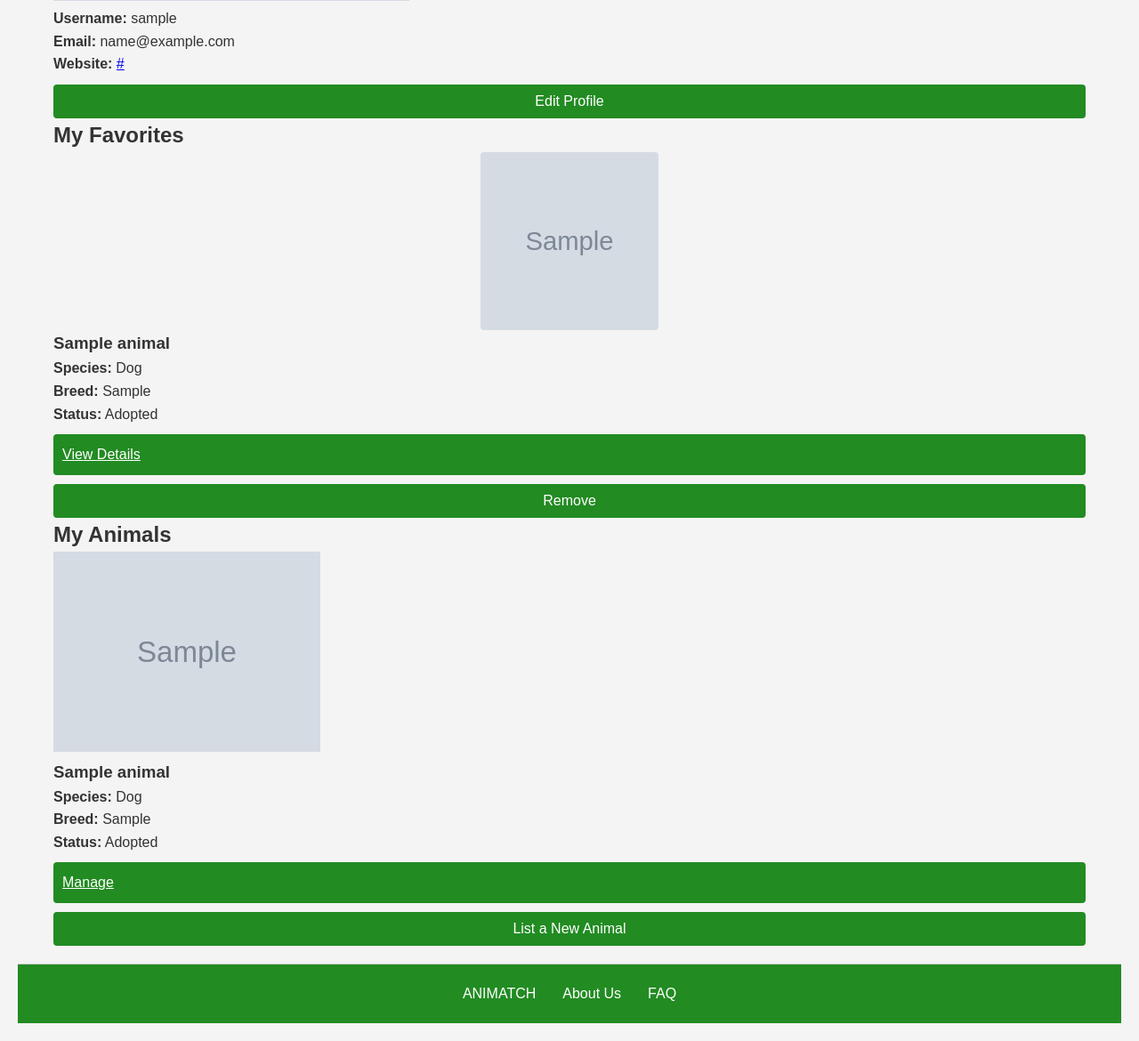
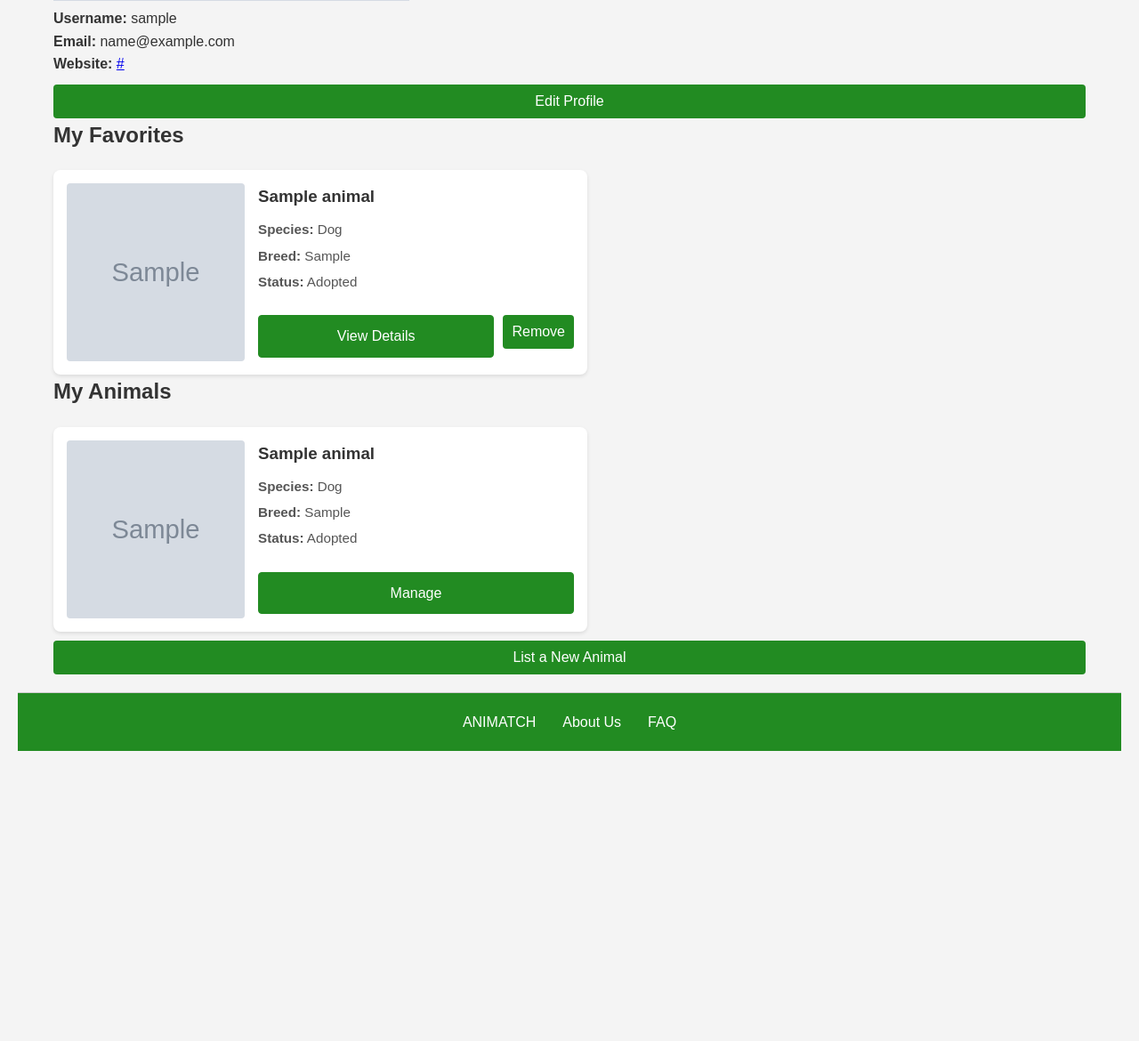
Before and after one commit to thesamedorcas/ANIMATCH, a Django app: page /account/ in a window 1280 px wide. Shown: the part 496-1666 px from the top of the page at 89% size. After the commit the page ends 1340 px from the top, so only its background shows below. Run offline with Django 3.2, Linux system fonts and the light colour scheme; a user stored in the database is signed in; tables that the repository leaves empty hold one stand-in row (values such as "Sample post"); grey boxes marked "Sample" are stand-in pictures.

Commit message:
Made some changes to the way the animals and account pages look for clarity and consistency

```diff
--- a/static/css/style.css
+++ b/static/css/style.css
@@ -274,7 +274,7 @@ footer {
     height: auto;
 }
 
-/* Favorites Slider on Home Page */
+/* Favourites Slider on Home Page */
 .favorites-slider {
     margin: 20px 0;
 }
@@ -286,7 +286,7 @@ footer {
     gap: 10px;
 }
 
-.slider-item a{
+.slider-item a {
     text-decoration: none;
     color: inherit;
     flex: 0 0 auto;
@@ -316,6 +316,86 @@ footer {
     font-weight: 600;
 }
 
+/* Container for animal cards */
+.animal-cards-container {
+    display: flex;
+    flex-wrap: wrap;
+    gap: 20px;
+    margin-top: 20px;
+    justify-content: flex-start;
+}
+
+/* Individual animal card */
+.animal-card {
+    display: flex;
+    background: #fff;
+    padding: 15px;
+    border-radius: 8px;
+    box-shadow: 0 2px 4px rgba(0,0,0,0.1);
+    width: 100%;
+    max-width: 600px;
+    margin: 0;
+}
+
+/* Image container for animal cards */
+.animal-card-image {
+    flex: 0 0 200px;
+    margin-right: 15px;
+}
+
+/* Uniform animal card photo */
+.animal-card-photo {
+    width: 200px;
+    height: 200px;
+    object-fit: cover;
+    border-radius: 4px;
+    display: block;
+}
+
+/* Info section for animal cards */
+.animal-card-info {
+    flex: 1;
+}
+
+.animal-card-info h3 {
+    margin-bottom: 10px;
+    color: #333;
+}
+
+.animal-card-info p {
+    margin: 5px 0;
+    font-size: 0.95rem;
+    color: #555;
+}
+
+/* Button grouping within animal cards */
+.animal-card-buttons {
+    display: flex;
+    gap: 10px;
+    margin-top: 15px;
+}
+
+a.btn.btn-primary {
+    width: 150px !important;
+    padding: 10px 20px !important;
+    font-size: 1em !important;
+    text-align: center;
+    display: inline-block;
+    white-space: nowrap;
+}
+
+a.btn.btn-danger {
+    background-color: #228B22;
+    border: 1px solid #228B22;
+    color: #fff;
+    padding: 10px 20px;
+    border-radius: 4px;
+    text-align: center;
+    text-decoration: none;
+    display: inline-block;
+    cursor: pointer;
+}
+
 .account-fav-photo {
     width: 200px;
     height: 200px;
--- a/templates/animals/account.html
+++ b/templates/animals/account.html
@@ -59,26 +59,28 @@ My Account
         <div class="favorites">
             <h2>My Favorites</h2>
             {% if favorites %}
-                <div class="animal-grid">
+                <div class="animal-cards-container">
                     {% for favorite in favorites %}
                         <div class="animal-card">
-                            <div class="animal-image">
+                            <div class="animal-card-image">
                                 {% if favorite.animal.picture %}
-                                    <img class="account-fav-photo" src="{{ favorite.animal.picture.url }}" alt="{{ favorite.animal.name }}">
+                                    <img class="animal-card-photo" src="{{ favorite.animal.picture.url }}" alt="{{ favorite.animal.name }}">
                                 {% else %}
-                                    <img class="account-fav-photo" src="{% static 'images/default-animal.jpg' %}" alt="{{ favorite.animal.name }}">
+                                    <img class="animal-card-photo" src="{% static 'images/default-animal.jpg' %}" alt="{{ favorite.animal.name }}">
                                 {% endif %}
                             </div>
-                            <div class="animal-info">
+                            <div class="animal-card-info">
                                 <h3>{{ favorite.animal.name }}</h3>
                                 <p><strong>Species:</strong> {{ favorite.animal.species }}</p>
                                 <p><strong>Breed:</strong> {{ favorite.animal.breed }}</p>
                                 <p><strong>Status:</strong> {% if favorite.animal.adopted %}Adopted{% else %}Available{% endif %}</p>
-                                <a href="{% url 'animals:animal_profile' favorite.animal.id %}" class="btn btn-primary">View Details</a>
-                                <form method="post" action="{% url 'animals:remove_favorite' favorite.animal.id %}">
-                                    {% csrf_token %}
-                                    <button type="submit" class="btn btn-danger">Remove</button>
-                                </form>
+                                <div class="animal-card-buttons">
+                                    <a href="{% url 'animals:animal_profile' favorite.animal.id %}" class="btn btn-danger">View Details</a>
+                                    <form method="post" action="{% url 'animals:remove_favorite' favorite.animal.id %}">
+                                        {% csrf_token %}
+                                        <button type="submit" class="btn btn-danger">Remove</button>
+                                    </form>
+                                </div>
                             </div>
                         </div>
                     {% endfor %}
@@ -91,22 +93,24 @@ My Account
         <div class="my-animals">
             <h2>My Animals</h2>
             {% if my_animals %}
-                <div class="animal-grid">
+                <div class="animal-cards-container">
                     {% for animal in my_animals %}
                         <div class="animal-card">
-                            <div class="animal-image">
+                            <div class="animal-card-image">
                                 {% if animal.picture %}
-                                    <img class="animal-photo" src="{{ animal.picture.url }}" alt="{{ animal.name }}">
+                                    <img class="animal-card-photo" src="{{ animal.picture.url }}" alt="{{ animal.name }}">
                                 {% else %}
-                                    <img class="animal-photo" src="{% static 'images/default-animal.jpg' %}" alt="{{ animal.name }}">
+                                    <img class="animal-card-photo" src="{% static 'images/default-animal.jpg' %}" alt="{{ animal.name }}">
                                 {% endif %}
                             </div>
-                            <div class="animal-info">
+                            <div class="animal-card-info">
                                 <h3>{{ animal.name }}</h3>
                                 <p><strong>Species:</strong> {{ animal.species }}</p>
                                 <p><strong>Breed:</strong> {{ animal.breed }}</p>
                                 <p><strong>Status:</strong> {% if animal.adopted %}Adopted{% else %}Available{% endif %}</p>
-                                <a href="{% url 'animals:animal_profile' animal.id %}" class="btn btn-primary">Manage</a>
+                                <div class="animal-card-buttons">
+                                    <a href="{% url 'animals:animal_profile' animal.id %}" class="btn btn-danger">Manage</a>
+                                </div>
                             </div>
                         </div>
                     {% endfor %}
```
Also changed, not shown: other parts of templates/animals/account.html (+0 -39 lines), templates/animals/animals.html (+4 -12 lines).
